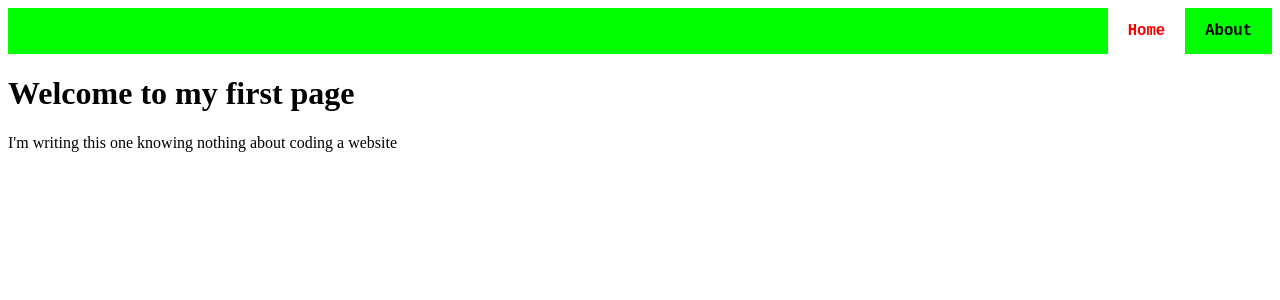
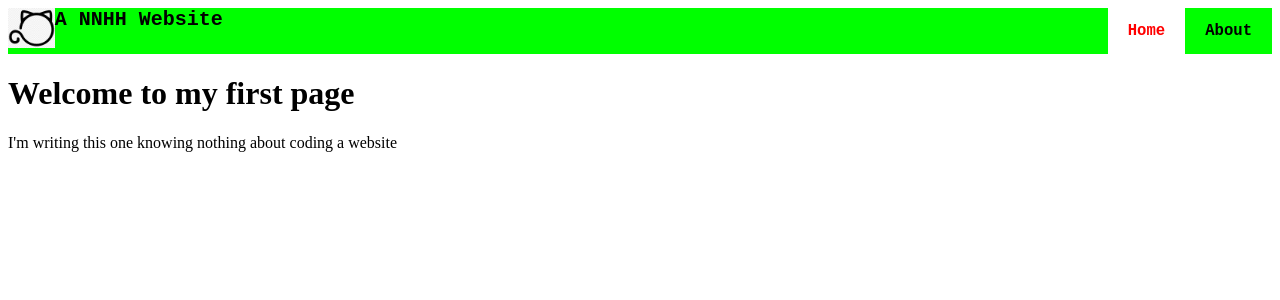
Before and after one commit to nguyennhuhuyhoang/A-N2H2-Site, a Jekyll site: the page built from index.html, in a window 1280 px wide. Shown: the top 300 px of the page. Built offline with Jekyll 4.4.1, drawn with Linux system fonts in a browser that asks for light colours.

Commit message:
add logo and website name

```diff
--- a/_includes/navigation.html
+++ b/_includes/navigation.html
@@ -1,5 +1,7 @@
 <nav>
     <div class="navbar">
+        <img src="{{ '/assets/image/logo.png' | relative_url }}" alt="Logo">
+        <span class="website-name">A NNHH Website</span>
         {% for Subsite in site.data.navigation %}
             <a href="{{ Subsite.link | relative_url }}"
                 {% if page.url == Subsite.link %}
--- a/_sass/main.scss
+++ b/_sass/main.scss
@@ -32,4 +32,5 @@
 
 .navbar .website-name {
     font-size: x-large;
+    float: left;
 }
```
